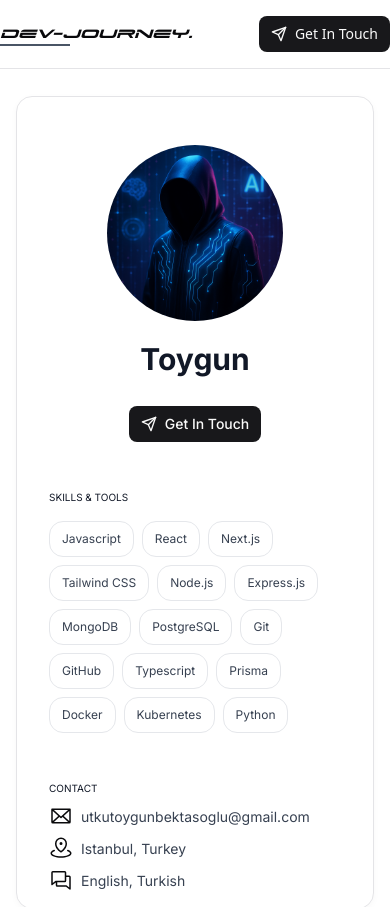
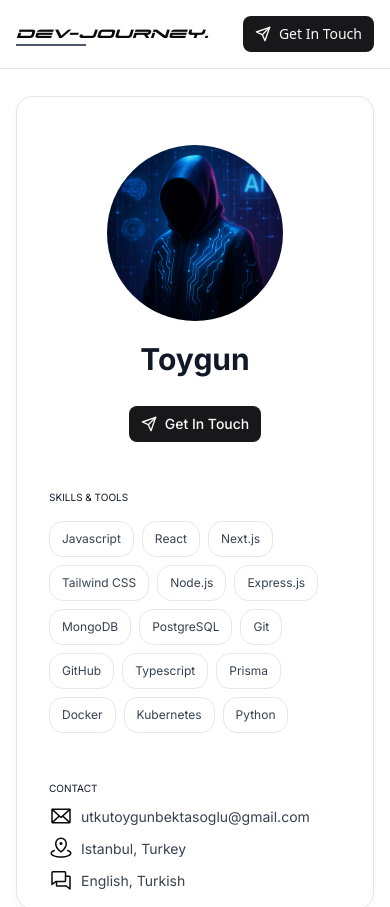
Before and after one commit to toygma/next-blog, a Next.js app: page / in a window 390 px wide. Shown: the top 907 px of the page. Built offline with nearby package versions, Linux system fonts and the light colour scheme.

Commit message:
feat:responsive header

```diff
--- a/src/components/footer/Footer.tsx
+++ b/src/components/footer/Footer.tsx
@@ -7,7 +7,7 @@ const Footer = () => {
   return (
     <div className="border-t w-full">
       <div className="max-w-screen-xl mx-auto ">
-        <div className="px-4 py-8 flex justify-between items-center md:flex-row flex-col">
+        <div className="px-4 py-8 flex justify-between items-center md:flex-row flex-col md:gap-0 gap-4">
           <div className="flex items-center gap-2 text-gray-400 flex-1">
              <Link href={"https://www.youtube.com/@DevJourneyYT"} target="_blank" className="cursor-pointer">
               <YoutubeSvg />
--- a/src/components/header/Header.tsx
+++ b/src/components/header/Header.tsx
@@ -28,10 +28,10 @@ const Header = () => {
   return (
     <header
       className={`border-b  fixed top-0 w-full z-50 backdrop-blur-md transition-transform duration-300 ${
-        scrollDir === "down" ? "-translate-y-full " : "translate-y-0"
+        scrollDir === "down" ? "md:-translate-y-full " : "md:translate-y-0"
       }`}
     >
-      <div className="max-w-screen-xl mx-auto">
+      <div className="max-w-screen-xl mx-auto md:px-0 px-4">
         <div className="flex items-center justify-between py-4">
           <h1 className="md:text-xl text-[16px] relative element cursor-pointer group">
             Dev-Journey.
```
